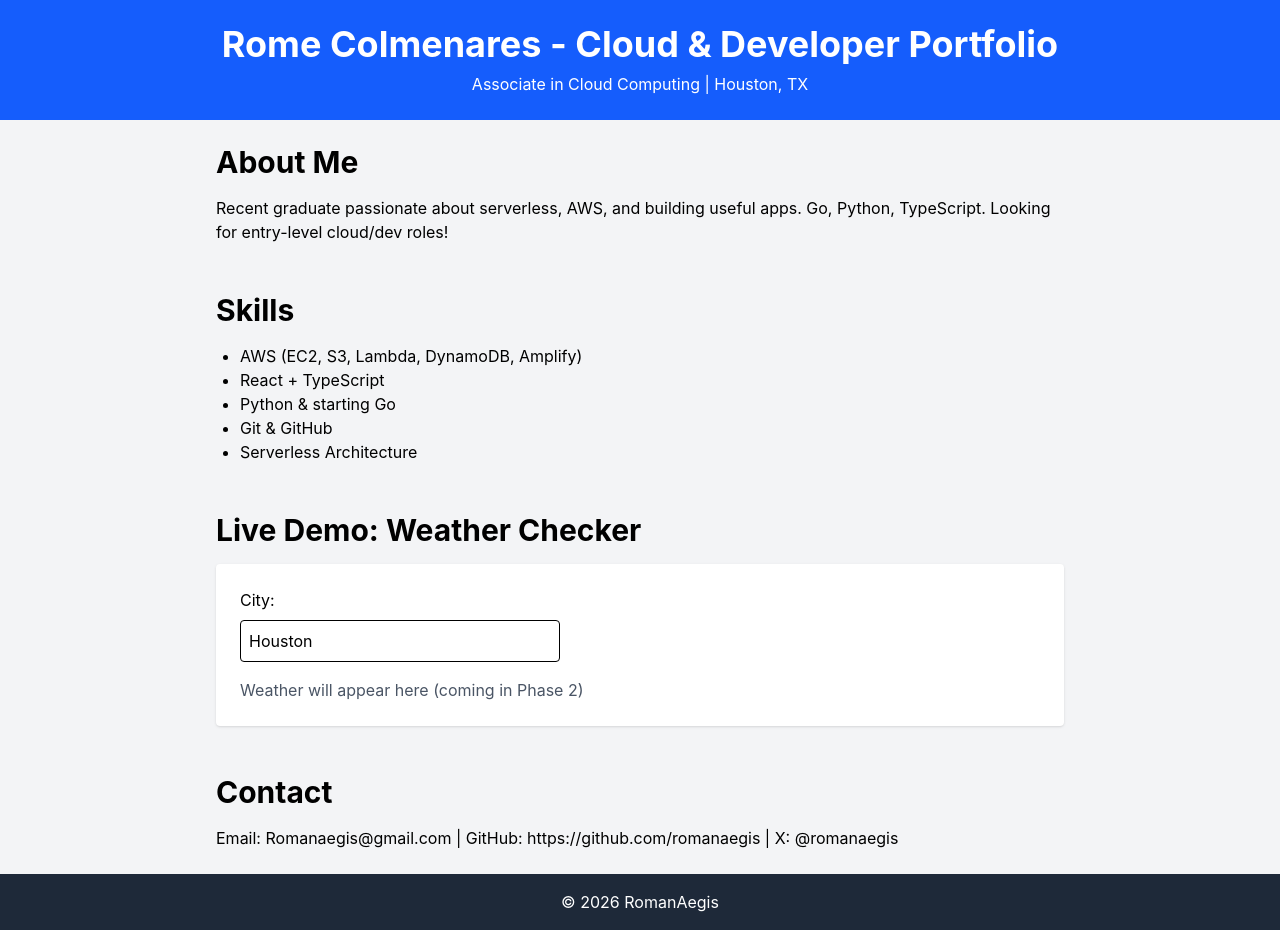
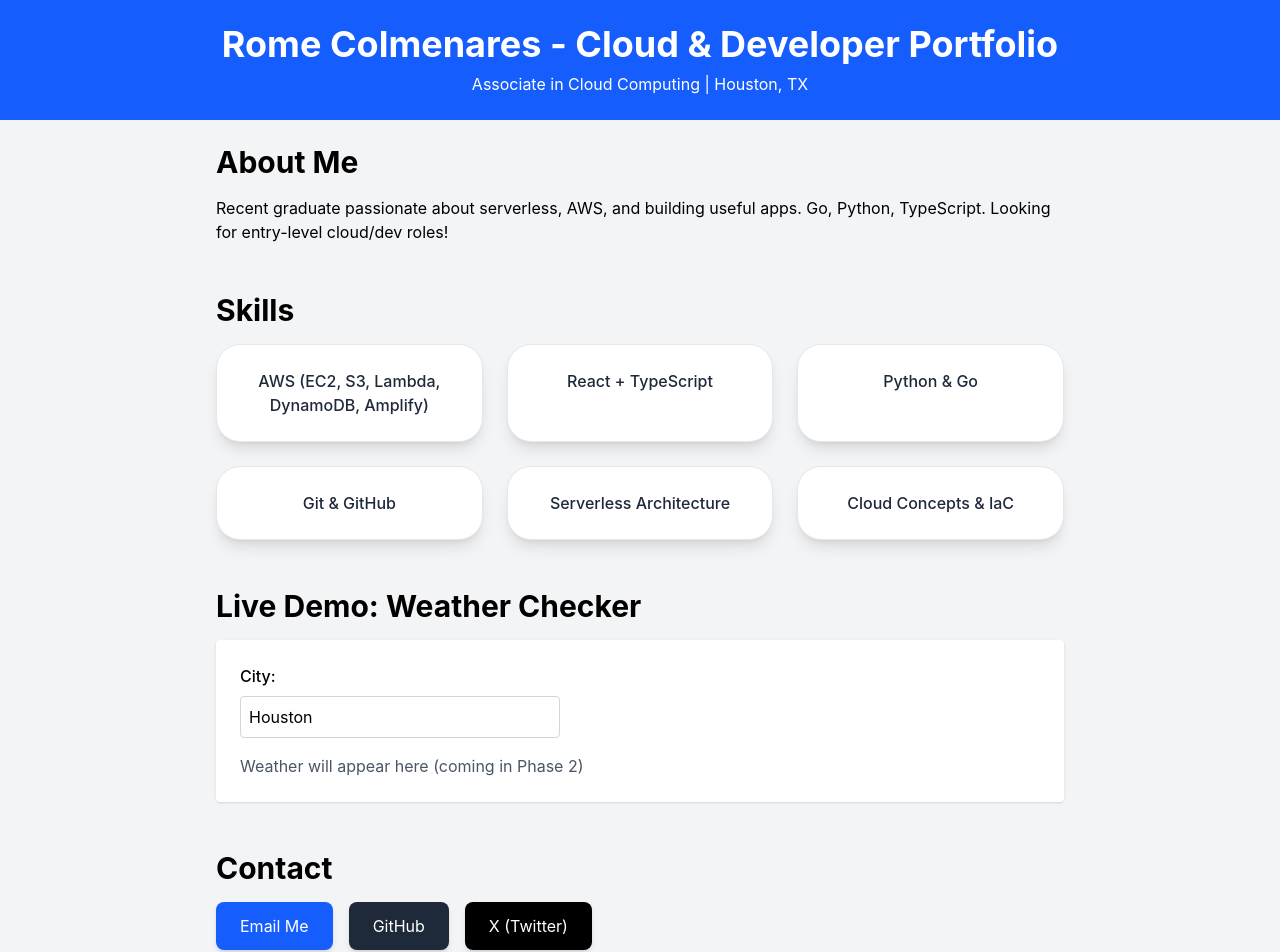
Before and after one commit to RomePortfolio/weather-portfolio, a React (Vite) app: page / in a window 1280 px wide. Shown: the top 952 px of the page. Before the commit the page ends 930 px from the top, so only its background shows below. Built offline with nearby package versions, Linux system fonts and the light colour scheme.

Commit message:
Update App.tsx

```diff
--- a/src/App.tsx
+++ b/src/App.tsx
@@ -1,5 +1,5 @@
 import { useState } from 'react';
-import './App.css';  // or import './index.css' if using Tailwind there
+import './index.css';  // Make sure this imports Tailwind (or move to App.css if you prefer)
 
 function App() {
   const [city, setCity] = useState('Houston');
@@ -21,24 +21,34 @@ function App() {
 
         <section className="mb-12">
           <h2 className="text-3xl font-bold mb-4">Skills</h2>
-          <ul className="list-disc pl-6">
-            <li>AWS (EC2, S3, Lambda, DynamoDB, Amplify)</li>
-            <li>React + TypeScript</li>
-            <li>Python & starting Go</li>
-            <li>Git & GitHub</li>
-            <li>Serverless Architecture</li>
-          </ul>
+          <div className="grid grid-cols-1 sm:grid-cols-2 md:grid-cols-3 gap-6">
+            {[
+              "AWS (EC2, S3, Lambda, DynamoDB, Amplify)",
+              "React + TypeScript",
+              "Python &  Go",
+              "Git & GitHub",
+              "Serverless Architecture",
+              "Cloud Concepts & IaC",
+            ].map((skill, index) => (
+              <div
+                key={index}
+                className="bg-white rounded-3xl p-6 shadow-lg hover:shadow-xl transition-shadow duration-300 border border-gray-200 text-center font-medium text-gray-800"
+              >
+                {skill}
+              </div>
+            ))}
+          </div>
         </section>
 
         <section className="mb-12">
           <h2 className="text-3xl font-bold mb-4">Live Demo: Weather Checker</h2>
           <div className="bg-white p-6 rounded shadow">
-            <label className="block mb-2">City:</label>
+            <label className="block mb-2 font-medium">City:</label>
             <input
               type="text"
               value={city}
               onChange={(e) => setCity(e.target.value)}
-              className="border p-2 rounded w-full max-w-xs"
+              className="border border-gray-300 p-2 rounded w-full max-w-xs focus:outline-none focus:ring-2 focus:ring-blue-500"
             />
             <p className="mt-4 text-gray-600">Weather will appear here (coming in Phase 2)</p>
           </div>
@@ -46,12 +56,35 @@ function App() {
 
         <section>
           <h2 className="text-3xl font-bold mb-4">Contact</h2>
-          <p>Email: Romanaegis@gmail.com | GitHub: https://github.com/romanaegis | X: @romanaegis</p>
+          <div className="flex flex-col sm:flex-row gap-4">
+            <a
+              href="mailto:romanaegis@gmail.com"
+              className="bg-blue-600 text-white px-6 py-3 rounded-lg hover:bg-blue-700 transition-colors shadow-md inline-block"
+            >
+              Email Me
+            </a>
+            <a
+              href="https://github.com/romanaegis"
+              target="_blank"
+              rel="noopener noreferrer"
+              className="bg-gray-800 text-white px-6 py-3 rounded-lg hover:bg-gray-900 transition-colors shadow-md inline-block"
+            >
+              GitHub
+            </a>
+            <a
+              href="https://x.com/romanaegis"
+              target="_blank"
+              rel="noopener noreferrer"
+              className="bg-black text-white px-6 py-3 rounded-lg hover:bg-gray-900 transition-colors shadow-md inline-block"
+            >
+              X (Twitter)
+            </a>
+          </div>
         </section>
       </main>
 
       <footer className="bg-gray-800 text-white p-4 text-center">
-        © {new Date().getFullYear()} RomanAegis
+        © {new Date().getFullYear()} Rome Aegis
       </footer>
     </div>
   );
```
